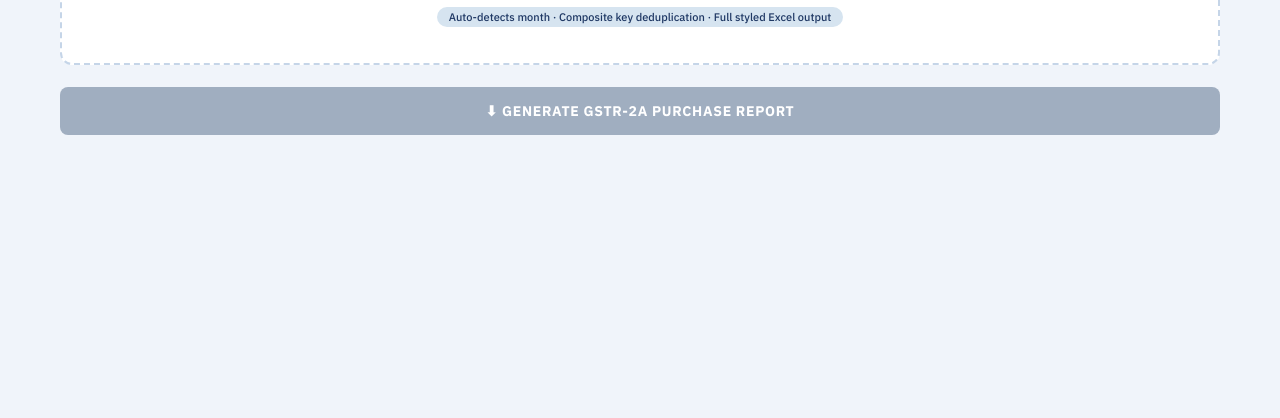
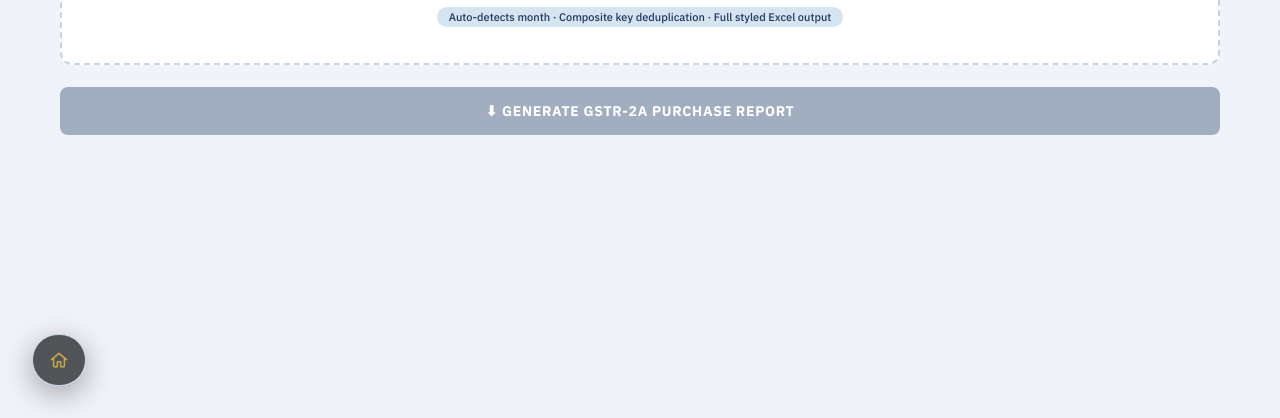
Before and after one commit to sajadhussain111/sajadhussain111.github.io, a plain HTML site: page GST_Purchase_Report_Generator.html in a window 1280 px wide. Shown: the part 382-800 px from the top of the page. Drawn offline with nearby package versions, Linux system fonts and the light colour scheme.

Commit message:
Update GST_Purchase_Report_Generator.html

```diff
--- a/GST_Purchase_Report_Generator.html
+++ b/GST_Purchase_Report_Generator.html
@@ -104,6 +104,106 @@ main{max-width:1200px;margin:0 auto;padding:32px 20px 60px}
 
 /* Panel tabs */
 .panel{display:none}.panel.active{display:block}
+.home-orb {
+    position: fixed;
+    bottom: 32px;
+    left: 32px;
+    z-index: 100;
+    display: flex;
+    align-items: center;
+    height: 52px;
+    border-radius: 26px;
+    background: rgba(20,23,24,0.72);
+    backdrop-filter: blur(14px) saturate(140%);
+    -webkit-backdrop-filter: blur(14px) saturate(140%);
+    border: 1px solid var(--border, #2a2e30);
+    text-decoration: none;
+    overflow: hidden;
+    transition: border-color 0.35s ease, box-shadow 0.35s ease, background 0.35s ease;
+    box-shadow: 0 8px 30px rgba(0,0,0,0.35);
+  }
+
+  .home-orb::before {
+    content: '';
+    position: absolute;
+    inset: 0;
+    border-radius: 26px;
+    padding: 1px;
+    background: conic-gradient(from 0deg, var(--gold, #c9a84c), transparent 30%, transparent 70%, var(--gold, #c9a84c));
+    -webkit-mask: linear-gradient(#000 0 0) content-box, linear-gradient(#000 0 0);
+    -webkit-mask-composite: xor;
+    mask-composite: exclude;
+    opacity: 0;
+    animation: home-orb-spin 4s linear infinite;
+    transition: opacity 0.35s ease;
+    pointer-events: none;
+  }
+
+  .home-orb:hover::before { opacity: 1; }
+
+  .home-orb:hover {
+    border-color: var(--gold-dim, #8a6e2f);
+    background: rgba(25,28,29,0.85);
+    box-shadow: 0 12px 40px rgba(0,0,0,0.5), 0 0 24px rgba(201,168,76,0.18);
+  }
+
+  .home-orb-icon {
+    flex: 0 0 52px;
+    width: 52px;
+    height: 52px;
+    display: flex;
+    align-items: center;
+    justify-content: center;
+    position: relative;
+  }
+
+  .home-orb-icon svg {
+    width: 20px;
+    height: 20px;
+    stroke: var(--gold, #c9a84c);
+    fill: none;
+    stroke-width: 1.8;
+    stroke-linecap: round;
+    stroke-linejoin: round;
+    transition: transform 0.45s cubic-bezier(0.34, 1.56, 0.64, 1);
+  }
+
+  .home-orb:hover .home-orb-icon svg {
+    transform: translateY(-1px) scale(1.08);
+  }
+
+  .home-orb-label {
+    max-width: 0;
+    opacity: 0;
+    white-space: nowrap;
+    overflow: hidden;
+    font-family: 'DM Mono', monospace;
+    font-size: 0.68rem;
+    letter-spacing: 0.25em;
+    text-transform: uppercase;
+    color: var(--cream, #f0e6cc);
+    transition: max-width 0.45s ease, opacity 0.3s ease 0.05s, padding 0.45s ease;
+  }
+
+  .home-orb:hover .home-orb-label {
+    max-width: 140px;
+    opacity: 1;
+    padding-right: 22px;
+  }
+
+  @keyframes home-orb-spin {
+    to { transform: rotate(360deg); }
+  }
+
+  @media (max-width: 600px) {
+    .home-orb {
+      bottom: 20px;
+      left: 20px;
+      height: 46px;
+    }
+    .home-orb-icon { flex-basis: 46px; width: 46px; height: 46px; }
+    .home-orb-icon svg { width: 17px; height: 17px; }
+  }
 </style>
 </head>
 <body>
@@ -1303,5 +1403,11 @@ async function generate2B(){
   document.getElementById('gen-btn-2b').disabled=false;
 }
 </script>
+  <a href="index.html" class="home-orb" aria-label="Back to home">
+  <span class="home-orb-icon">
+    <svg viewBox="0 0 24 24"><path d="M3 11.5 12 4l9 7.5" /><path d="M5.5 10v9a1 1 0 0 0 1 1H10v-6h4v6h3.5a1 1 0 0 0 1-1v-9" /></svg>
+  </span>
+  <span class="home-orb-label">Home</span>
+</a>
 </body>
 </html>
```
